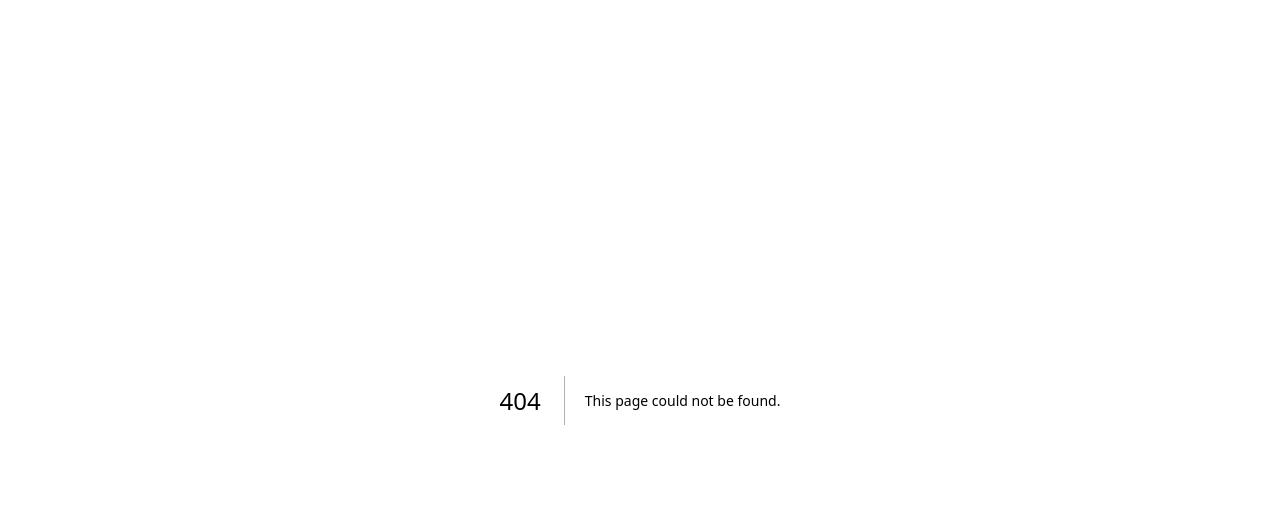
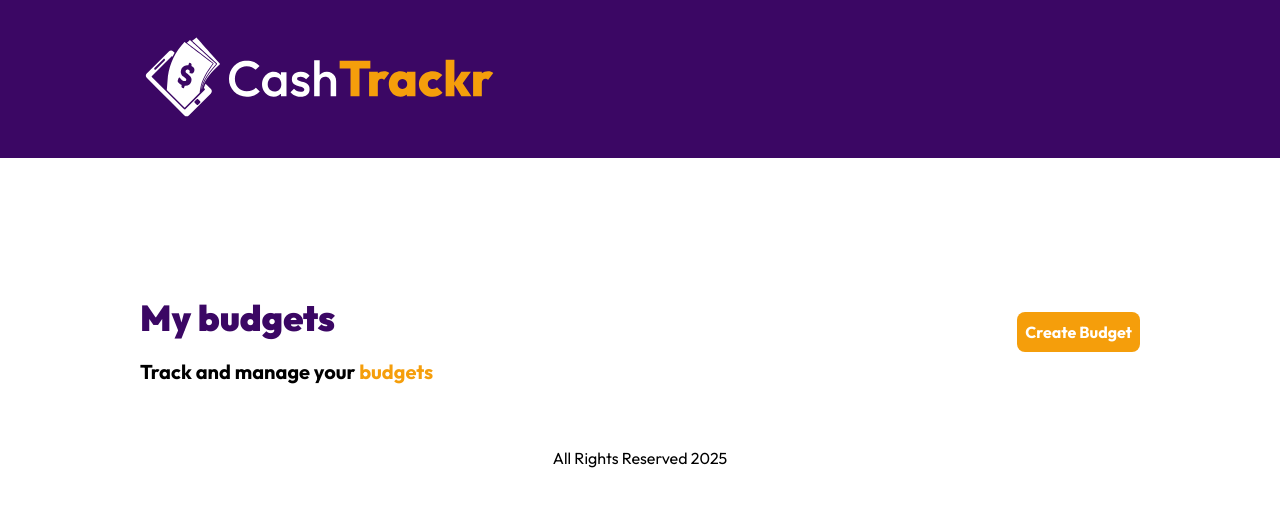
Before and after one commit to abraham1229/cashtrackr-page, a Next.js app: page /admin in a window 1280 px wide. Before the commit this address had no page. Shown: the top 506 px of the page. Built offline with nearby package versions, Linux system fonts and the light colour scheme.

Commit message:
feat: create admin page

```diff
--- /dev/null
+++ b/app/admin/layout.tsx
@@ -0,0 +1,33 @@
+import Logo from "@/components/ui/Logo";
+import ToastNotification from "@/components/ui/ToastNotification";
+import Link from "next/link";
+
+export default async function AdminLayout({
+  children,
+}: Readonly<{
+  children: React.ReactNode;
+}>) {
+  return (
+    <>
+      <header className='bg-purple-950 py-5'>
+        <div className='max-w-5xl mx-auto flex flex-col lg:flex-row justify-between items-center'>
+          <div className='w-96'>
+            <Link href={'/admin'}>
+              <Logo />
+            </Link>
+          </div>
+        </div>
+      </header>
+      <section className='max-w-5xl mx-auto mt-20 p-3 py-10'>
+        {children}
+      </section>
+      <ToastNotification />
+
+      <footer className='py-5'>
+        <p className='text-center'>
+          All Rights Reserved {new Date().getFullYear()}
+        </p>
+      </footer>
+    </>
+  );
+}
--- /dev/null
+++ b/app/admin/page.tsx
@@ -0,0 +1,22 @@
+import Link from "next/link";
+
+export default function AdminPage() {
+  return (
+    <>
+      <div className='flex flex-col-reverse md:flex-row md:justify-between items-center'>
+        <div className='w-full md:w-auto'>
+          <h1 className="font-black text-4xl text-purple-950 my-5">My budgets</h1>
+          <p className="text-xl font-bold">Track and manage your {''}
+            <span className="text-amber-500">budgets</span>
+          </p>
+        </div>
+        <Link
+          href={'/admin/budget/new'}
+          className='bg-amber-500 p-2 rounded-lg text-white font-bold w-full md:w-auto text-center'
+        >
+          Create Budget
+        </Link>
+      </div>
+    </>
+  )
+}
```
